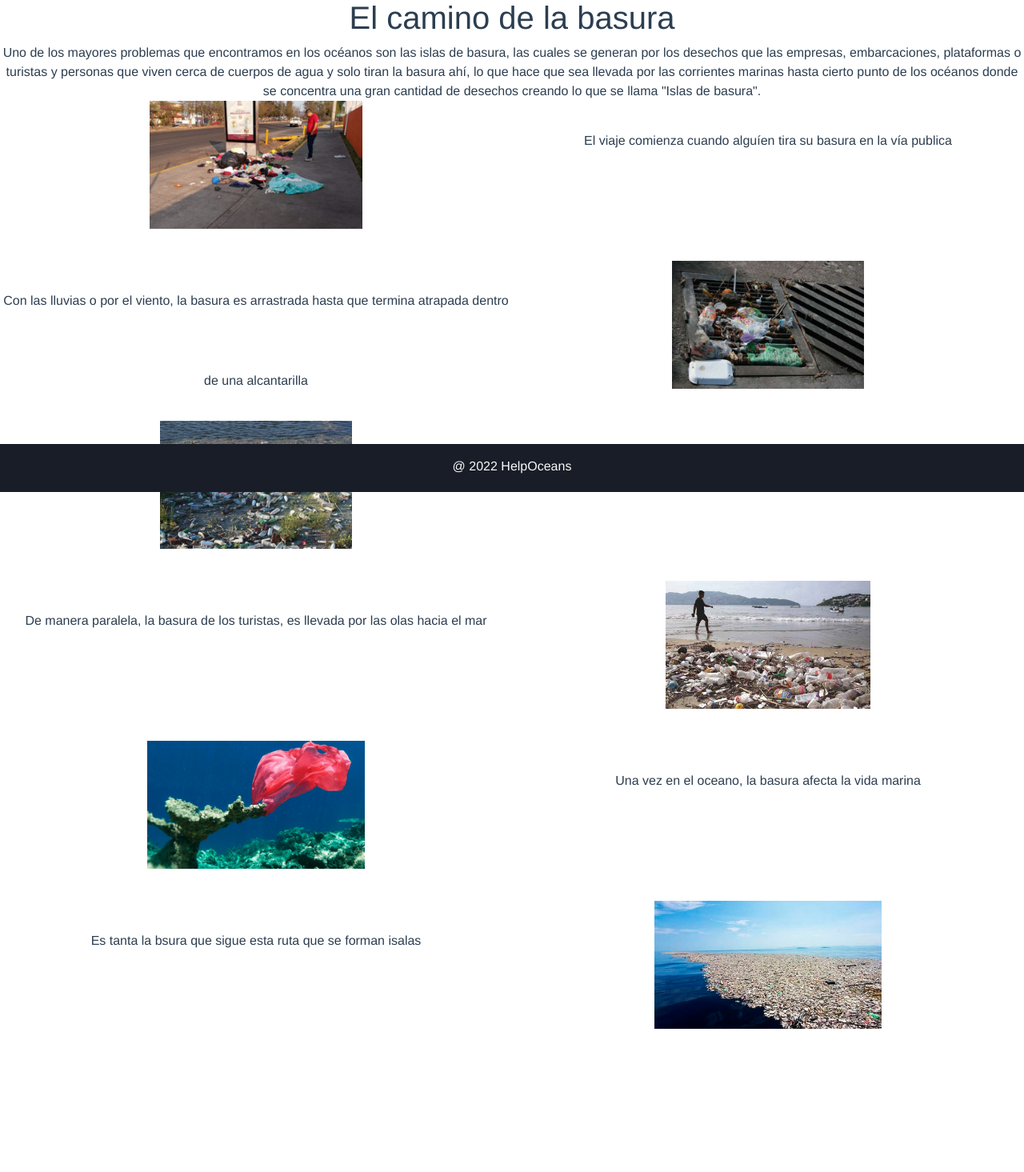
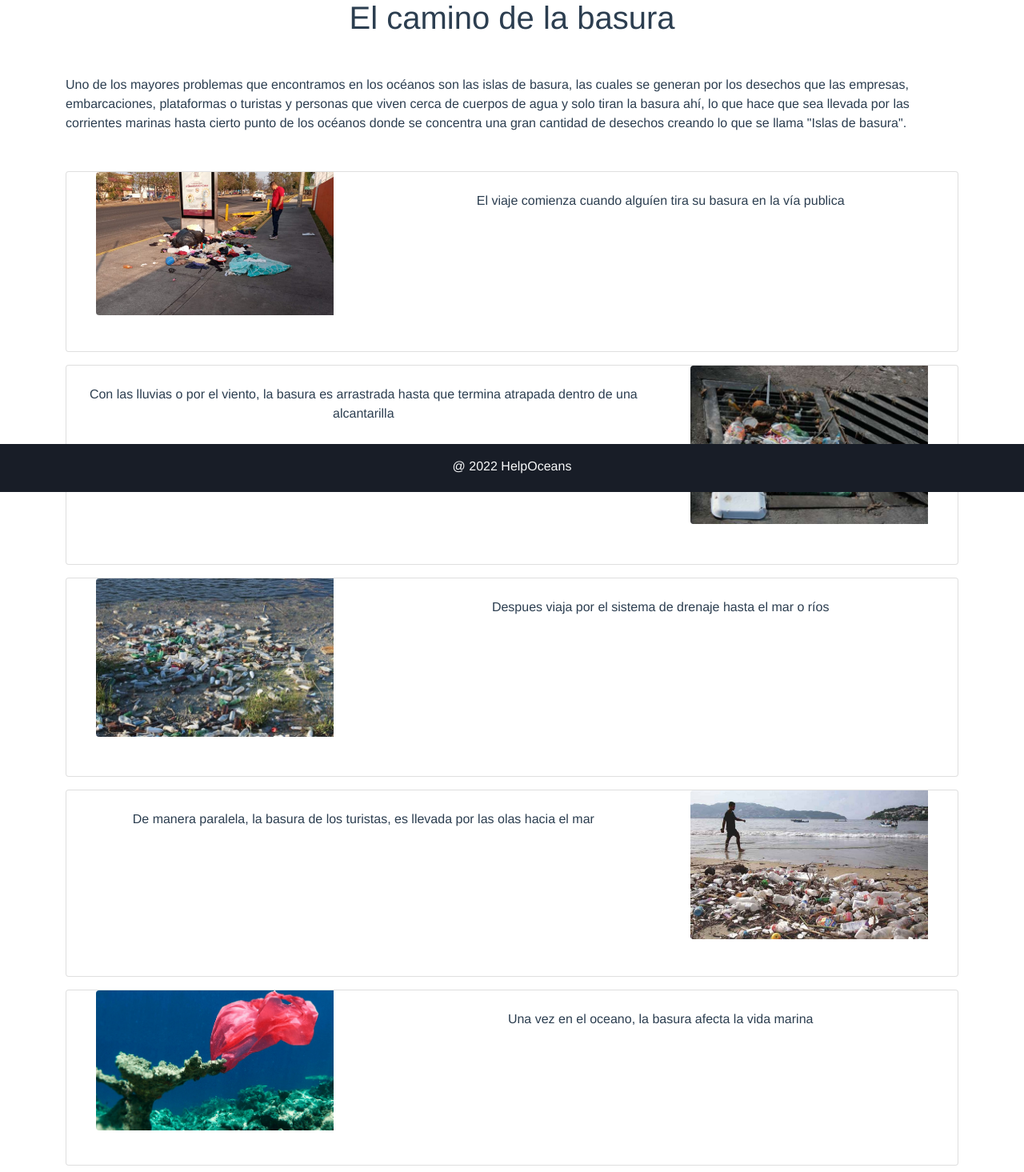
Before and after one commit to JesusGarridoM/HACK-THE-OCEAN, a Vue app: page /formulario in a window 1280 px wide. Shown: the part 185-1650 px from the top of the page at 80% size. Before the commit the page ends 1511 px from the top, so only its background shows below. Built offline with nearby package versions, Linux system fonts and the light colour scheme.

Commit message:
add style to page home

```diff
--- a/src/views/HomeView.vue
+++ b/src/views/HomeView.vue
@@ -1,67 +1,105 @@
 <template>
   <div class="paddingTopHeightHeader">
-    <div class="home">
+    <div class="container">
+      <div class="row">
+        <div class="col-12">
+
           <img alt="Vue logo" src="../assets/logo.png">
-      <HelloWorld msg="El camino de la basura"/>
+          <HelloWorld msg="El camino de la basura" class="mb-5"/>
 
-      <div>
+          <div class="mb-5">
+            <p class="text-start">
               Uno de los mayores problemas que encontramos en los océanos son las islas de basura, las cuales se generan por los desechos que las empresas, embarcaciones, plataformas o turistas y personas que viven cerca de cuerpos de agua y solo tiran la basura ahí, lo que hace que sea llevada por las corrientes marinas hasta cierto punto de los océanos donde se concentra una gran cantidad de desechos creando lo que se llama "Islas de basura".
+            </p>
+
           </div>
 
-      <div id="contenedor">
-        <div>
-          <img src="../assets/imagenes/TirarBasura.jpg">
+          <div class="card mb-3" style="max-width: 100%;">
+            <div class="row g-0">
+              <div class="col-md-4">
+                <img src="../assets/imagenes/TirarBasura.jpg" class="img-fluid rounded-start" alt="...">
               </div>
-        <div>
-          <p id="contenido">El viaje comienza cuando alguíen tira su basura en la vía publica</p>
+              <div class="col-md-8">
+                <div class="card-body">
+                  <h5 class="card-title"></h5>
+                  <p class="card-text">El viaje comienza cuando alguíen tira su basura en la vía publica</p>
+                </div>
+              </div>
             </div>
           </div>
 
-      <div id="contenedor">
-        <div>
-          <p id="contenido">Con las lluvias o por el viento, la basura es arrastrada hasta que termina atrapada dentro de una alcantarilla</p>
+          <div class="card mb-3" style="max-width: 100%;">
+            <div class="row g-0">
+              <div class="col-md-8">
+                <div class="card-body">
+                  <h5 class="card-title"></h5>
+                  <p class="card-text">Con las lluvias o por el viento, la basura es arrastrada hasta que termina atrapada dentro de una alcantarilla</p>
                 </div>
-        <div>
-          <img src="../assets/imagenes/BasuraAlcantarilla.jpg">
+              </div>
+              <div class="col-md-4">
+                <img src="../assets/imagenes/BasuraAlcantarilla.jpg" class="img-fluid rounded-start" alt="...">
+              </div>
             </div>
           </div>
 
-      <div id="contenedor">
-        <div>
-          <img src="../assets/imagenes/RioContaminado.jpg">
+          <div class="card mb-3" style="max-width: 100%;">
+            <div class="row g-0">
+              <div class="col-md-4">
+                <img src="../assets/imagenes/RioContaminado.jpg" class="img-fluid rounded-start" alt="...">
               </div>
-        <div>
-          <p id="contenido">Despues viaja por el sistema de drenaje hasta el mar o ríos</p>
+              <div class="col-md-8">
+                <div class="card-body">
+                  <h5 class="card-title"></h5>
+                  <p class="card-text">Despues viaja por el sistema de drenaje hasta el mar o ríos</p>
+                </div>
+              </div>
             </div>
           </div>
 
-      <div id="contenedor">
-        <div>
-          <p id="contenido">De manera paralela, la basura de los turistas, es llevada por las olas hacia el mar</p>
+          <div class="card mb-3" style="max-width: 100%;">
+            <div class="row g-0">
+              <div class="col-md-8">
+                <div class="card-body">
+                  <h5 class="card-title"></h5>
+                  <p class="card-text">De manera paralela, la basura de los turistas, es llevada por las olas hacia el mar</p>
                 </div>
-        <div>
-          <img src="../assets/imagenes/BasuraPlaya.jpg">
+              </div>
+              <div class="col-md-4">
+                <img src="../assets/imagenes/BasuraPlaya.jpg" class="img-fluid rounded-start" alt="...">
+              </div>
             </div>
           </div>
 
-      <div id="contenedor">
-        <div>
-          <img src="../assets/imagenes/BasuraMar.jpg">
+          <div class="card mb-3" style="max-width: 100%;">
+            <div class="row g-0">
+              <div class="col-md-4">
+                <img src="../assets/imagenes/BasuraMar.jpg" class="img-fluid rounded-start" alt="...">
               </div>
-        <div>
-          <p id="contenido">Una vez en el oceano, la basura afecta la vida marina</p>
+              <div class="col-md-8">
+                <div class="card-body">
+                  <h5 class="card-title"></h5>
+                  <p class="card-text">Una vez en el oceano, la basura afecta la vida marina</p>
+                </div>
+              </div>
             </div>
           </div>
 
-      <div id="contenedor">
-        <div>
-          <p id="contenido">Es tanta la bsura que sigue esta ruta que se forman isalas</p>
+          <div class="card mb-3" style="max-width: 100%;">
+            <div class="row g-0">
+              <div class="col-md-8">
+                <div class="card-body">
+                  <h5 class="card-title"></h5>
+                  <p class="card-text">Es tanta la basura que sigue esta ruta que se forman isalas</p>
                 </div>
-        <div>
-          <img src="../assets/imagenes/IslaBasura.jpg">
+              </div>
+              <div class="col-md-4">
+                <img src="../assets/imagenes/IslaBasura.jpg" class="img-fluid rounded-start" alt="...">
+              </div>
             </div>
           </div>
 
+        </div>
+      </div>
     </div>
 
   </div>
```
Lines whose indentation alone changed are shown as unchanged.
